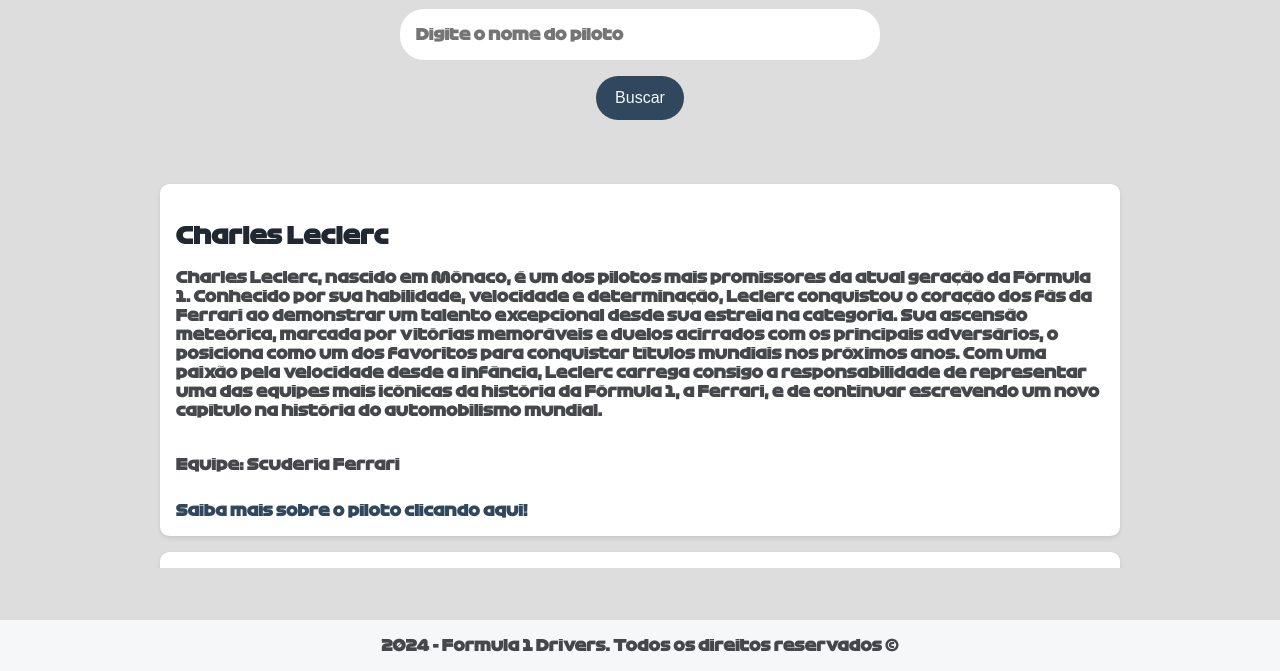
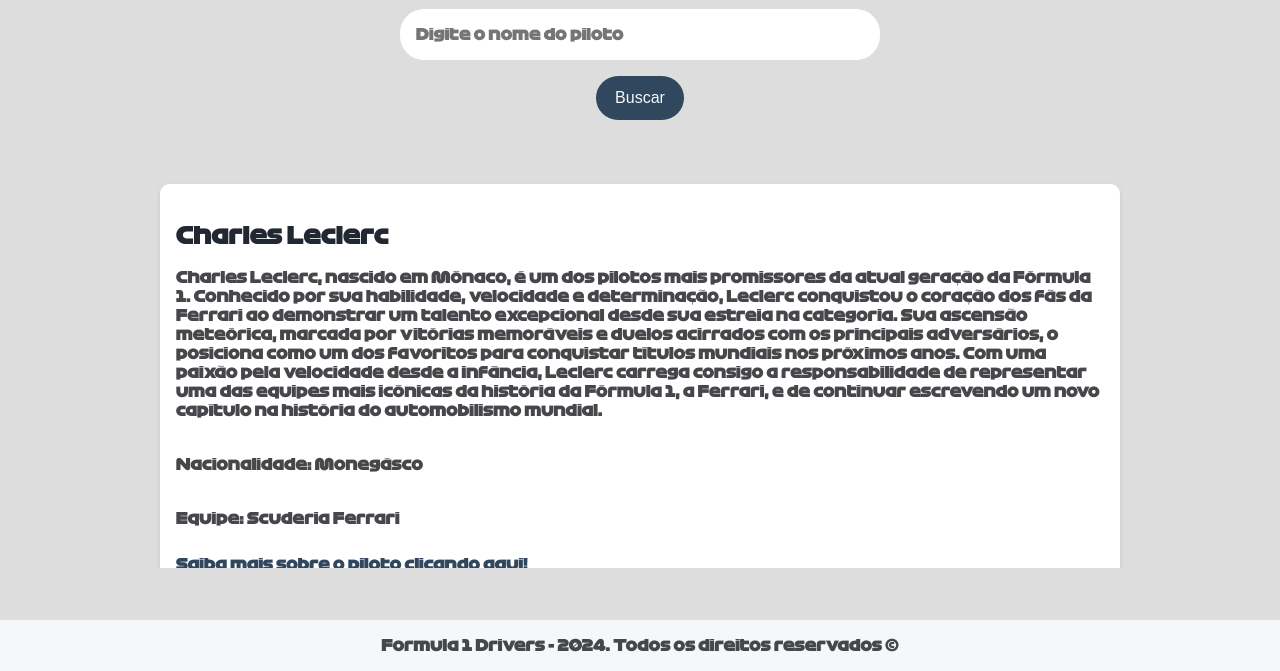
Before and after one commit to leandroferreira30/Imersao-Dev-Alura, a plain HTML site: page index.html in a window 1280 px wide. Both pictures are taken after a click on the button "Buscar". Shown: the part 129-800 px from the top of the page. Drawn offline with Linux system fonts and the light colour scheme.

Commit message:
Adicionando o restante dos pilotos do grid

```diff
--- a/app.js
+++ b/app.js
@@ -11,6 +11,8 @@
 
                 <p class="descricao-meta">${dado.descricao}</p>
                 <br>
+                <p class="descricao-meta"> Nacionalidade: ${dado.nacionalidade}</p>
+                <br>
                 <p class="descricao-meta"> Equipe: ${dado.equipe}</p>
                 <br>
                 <a href="${dado.link}" target="_blank">Saiba mais sobre o piloto clicando aqui!</a>
--- a/dados.js
+++ b/dados.js
@@ -34,7 +34,7 @@
   {
     nome: "Carlos Sainz Jr",
     nacionalidade: "Espanhola",
-    equipe: "Ferrari",
+    equipe: "Scuderia Ferrari",
     descricao:
       "Carlos Sainz Jr., filho do lendário campeão mundial de rali Carlos Sainz, é um piloto espanhol que se destaca na Fórmula 1 por sua consistência, habilidade e sangue frio. Desde sua estreia na categoria, Sainz tem impressionado pela sua capacidade de extrair o máximo de seus carros e por suas batalhas acirradas na pista. Com uma carreira sólida e em constante evolução, o espanhol se tornou um dos pilotos mais queridos e respeitados do grid, sendo um dos pilares da Scuderia Ferrari. Sua experiência, aliada ao seu talento natural, o coloca como um forte candidato a conquistar títulos mundiais nos próximos anos.",
     link: "https://pt.wikipedia.org/wiki/Carlos_Sainz",
@@ -79,4 +79,79 @@
       "Esteban Ocon, piloto francês com uma carreira promissora na Fórmula 1. Conhecido por sua técnica apurada e consistência, Ocon já conquistou um pódio na Fórmula 1 e demonstrou ser um piloto rápido e estratégico. Sua experiência na equipe reserva o torna um forte aliado para o desenvolvimento do carro. Com uma carreira em constante ascensão, Ocon busca conquistar títulos mundiais e consolidar seu lugar entre os grandes nomes da Fórmula 1.",
     link: "https://pt.wikipedia.org/wiki/Esteban_Ocon",
   },
+  {
+    nome: "Daniel Ricciardo",
+    nacionalidade: "Australiano",
+    equipe: "Racing Bulls",
+    descricao:
+      "Daniel Ricciardo, piloto australiano conhecido por seu estilo de pilotagem agressivo e carismático. Vencedor de diversas corridas na Fórmula 1, Ricciardo é um dos pilotos mais populares do grid. Sua experiência e velocidade o tornam um forte candidato a pódios e vitórias.",
+    link: "https://pt.wikipedia.org/wiki/Daniel_Ricciardo",
+  },
+  {
+    nome: "Yuki Tsunoda",
+    nacionalidade: "Japonês",
+    equipe: "Racing Bulls",
+    descricao:
+      "Yuki Tsunoda, jovem piloto japonês que está despontando na Fórmula 1. Conhecido por sua velocidade e agressividade, Tsunoda tem mostrado grande potencial e é considerado uma das promessas da categoria. Sua adaptação à Fórmula 1 tem sido rápida e impressionante.",
+    link: "https://pt.wikipedia.org/wiki/Yuki_Tsunoda",
+  },
+  {
+    nome: "Valtteri Bottas",
+    nacionalidade: "Finlandês",
+    equipe: "Kick Sauber",
+    descricao:
+      "Valtteri Bottas, piloto finlandês com vasta experiência na Fórmula 1. Campeão de diversas corridas, Bottas é conhecido por sua consistência e habilidade em ultrapassagens. Sua experiência e velocidade o tornam um forte aliado para o desenvolvimento do carro.",
+    link: "https://pt.wikipedia.org/wiki/Valtteri_Bottas",
+  },
+  {
+    nome: "Kevin Magnussen",
+    nacionalidade: "Dinamarquês",
+    equipe: "Haas",
+    descricao:
+      "Kevin Magnussen, piloto dinamarquês com experiência na Fórmula 1. Conhecido por sua agressividade e habilidade em ultrapassagens, Magnussen é um piloto rápido e experiente. Sua volta à Fórmula 1 tem sido marcada por resultados consistentes.",
+    link: "https://pt.wikipedia.org/wiki.Kevin_Magnussen",
+  },
+  {
+    nome: "Nico Hulkenberg",
+    nacionalidade: "Alemão",
+    equipe: "Haas",
+    descricao:
+      "Nico Hulkenberg, piloto alemão com vasta experiência na Fórmula 1. Conhecido por sua consistência e habilidade em qualificação, Hulkenberg é um piloto rápido e experiente. Sua volta à Fórmula 1 tem sido marcada por resultados consistentes.",
+    link: "https://pt.wikipedia.org/wiki/Nico_Hulkenberg",
+  },
+  {
+    nome: "Zhou Guanyu",
+    nacionalidade: "Chinês",
+    equipe: "Kick Sauber",
+    descricao: "Zhou Guanyu, o primeiro piloto chinês a competir na Fórmula 1, tem impressionado pela sua adaptação rápida à categoria. Conhecido por sua calma e consistência, Zhou busca se consolidar como um dos pilotos mais promissores do grid.",
+    link: "https://pt.wikipedia.org/wiki/Zhou_Guanyu",
+},
+{
+    nome: "Alexander Albon",
+    nacionalidade: "Tailandês",
+    equipe: "Williams",
+    descricao: "Alexander Albon, piloto tailandês com experiência em equipes de ponta, retorna à Fórmula 1 com a Williams. Conhecido por sua habilidade em ultrapassagens e ritmo de corrida, Albon busca levar a Williams a novos patamares.",
+    link: "https://pt.wikipedia.org/wiki/Alexander_Albon",
+},
+{
+    nome: "Lance Stroll",
+    nacionalidade: "Canadense",
+    equipe: "Aston Martin",
+    descricao: "Lance Stroll, filho do proprietário da Aston Martin, tem se mostrado um piloto consistente na Fórmula 1. Com experiência e desenvolvimento, Stroll busca alcançar resultados ainda mais expressivos e contribuir para o crescimento da equipe.",
+    link: "https://pt.wikipedia.org/wiki/Lance_Stroll",
+},
+{
+    nome: "Fernando Alonso",
+    nacionalidade: "Espanhol",
+    equipe: "Aston Martin",
+    descricao: "Fernando Alonso, um dos pilotos mais experientes e vitoriosos da Fórmula 1, retornou à categoria após uma breve pausa. Conhecido por sua paixão e habilidade, Alonso busca mais títulos mundiais e inspirar uma nova geração de pilotos.",
+    link: "https://pt.wikipedia.org/wiki/Fernando_Alonso",
+},
+{
+    nome: "Logan Sargeant",
+    nacionalidade: "Americano",
+    equipe: "Williams",
+    descricao: "Logan Sargeant, o primeiro piloto americano a competir na Fórmula 1 em muitos anos, é uma das grandes promessas da nova geração. Com talento e determinação, Sargeant busca se destacar na categoria e representar os Estados Unidos no mais alto nível do automobilismo.",
+    link: "https://pt.wikipedia.org/wiki/Logan_Sargeant",
+}
 ];
--- a/index.html
+++ b/index.html
@@ -22,7 +22,7 @@
     </main>
     <br>
     <footer>
-        <p>2024 - Formula 1 Drivers. Todos os direitos reservados &copy;</p>
+        <p>Formula 1 Drivers - 2024. Todos os direitos reservados &copy;</p>
     </footer>
 
     <script src="dados.js"></script>
```
